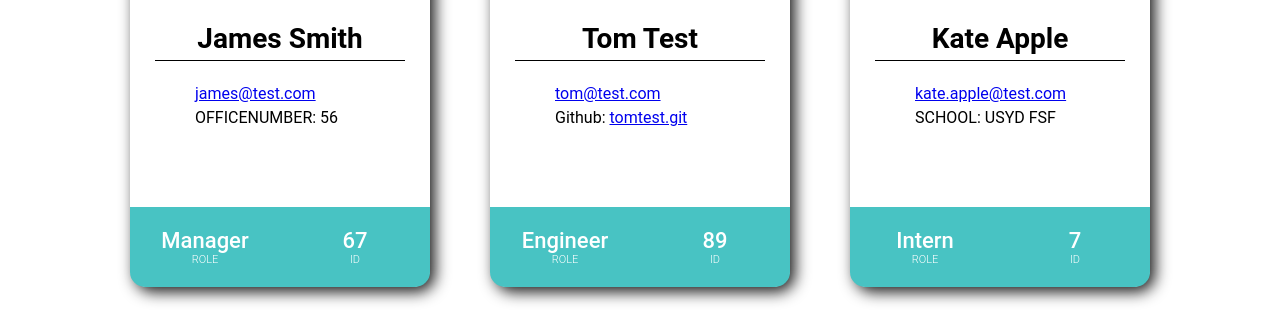
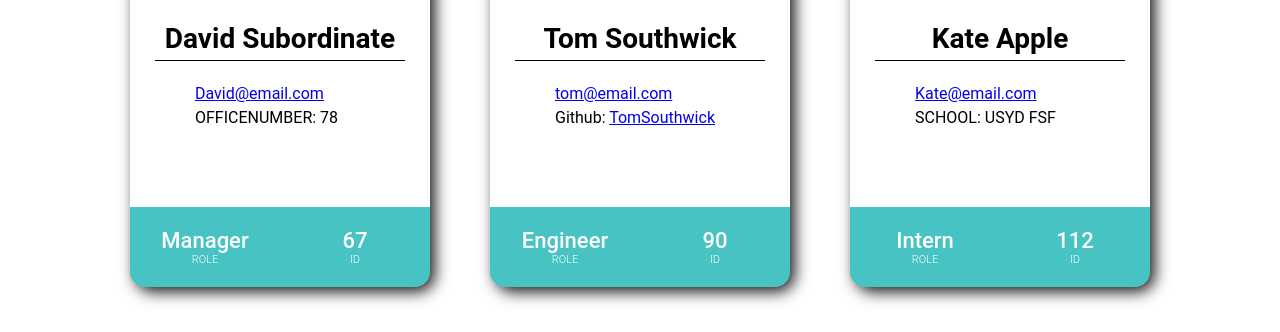
Before and after one commit to TomSouthwick/Team-Profile-Generator, a website: page output/team.html in a window 1280 px wide. Shown: the part 718-1050 px from the top of the page. Drawn offline with Linux system fonts and the light colour scheme.

```diff
--- a/output/team.html
+++ b/output/team.html
@@ -16,10 +16,10 @@
 <div class="card">
   <div class="card-image card-image-manager"></div>
   <div class="card-text">
-    <h2>James Smith</h2>
+    <h2>David Subordinate</h2>
     <ul>
-      <li><a href="mailto:james@test.com">james@test.com</a></li>
-      <li>OFFICENUMBER: 56</li>
+      <li><a href="mailto:David@email.com">David@email.com</a></li>
+      <li>OFFICENUMBER: 78</li>
     </ul>
   </div>
   <div class="card-stats">
@@ -38,10 +38,10 @@
 <div class="card">
   <div class="card-image card-image-engineer"></div>
   <div class="card-text">
-    <h2>Tom Test</h2>
+    <h2>Tom Southwick</h2>
     <ul>
-      <li><a href="mailto:tom@test.com">tom@test.com</a></li>
-      <li>Github: <a href="https://github.com/tomtest.git">tomtest.git</a></li>
+      <li><a href="mailto:tom@email.com">tom@email.com</a></li>
+      <li>Github: <a href="https://github.com/TomSouthwick">TomSouthwick</a></li>
     </ul>
   </div>
   <div class="card-stats">
@@ -50,7 +50,7 @@
       <div class="type">role</div>
     </div>
     <div class="stat">
-      <div class="value">89</div>
+      <div class="value">90</div>
       <div class="type">id</div>
     </div>
   </div>
@@ -62,7 +62,7 @@
   <div class="card-text">
     <h2>Kate Apple</h2>
     <ul>
-      <li><a href="mailto:kate.apple@test.com">kate.apple@test.com</a></li>
+      <li><a href="mailto:Kate@email.com">Kate@email.com</a></li>
       <li>SCHOOL: USYD FSF</li>
     </ul>
   </div>
@@ -72,7 +72,7 @@
       <div class="type">role</div>
     </div>
     <div class="stat">
-      <div class="value">7</div>
+      <div class="value">112</div>
       <div class="type">id</div>
     </div>
   </div>
```
Also changed, not shown: README.md.
